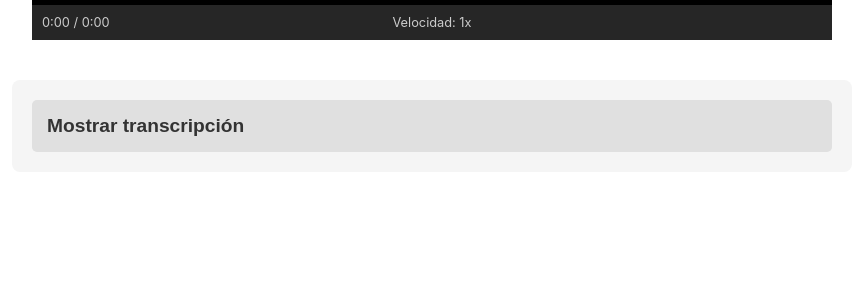
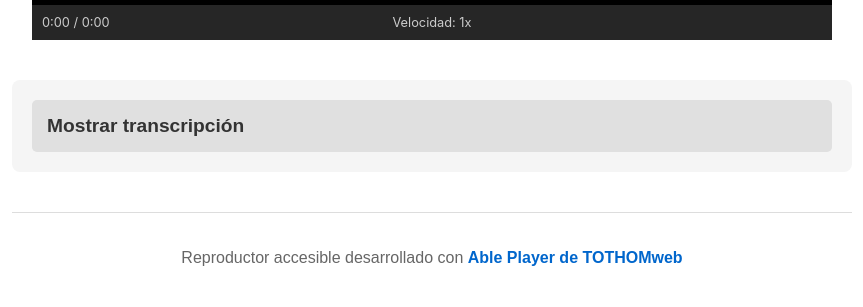
Before and after one commit to jmortizsilva/Reproductor-de-video-Master, a plain HTML site: page index.html in a window 1280 px wide. Shown: the part 354-661 px from the top of the page, without its empty margins (208-1071 px from the left). Drawn offline with nearby package versions, Linux system fonts and the light colour scheme; no server answers.

Commit message:
Agregar créditos a TOTHOMweb en el footer

```diff
--- a/index.html
+++ b/index.html
@@ -124,6 +124,11 @@
         </details>
     </section>
 
+    <!-- Créditos -->
+    <footer style="max-width: 800px; margin: 40px auto 20px; padding: 20px; text-align: center; color: #666; border-top: 1px solid #ddd;">
+        <p>Reproductor accesible desarrollado con <a href="https://ableplayer.tothomweb.dev/pages/implementacio-hc.html" target="_blank" rel="noopener noreferrer" style="color: #0066cc; text-decoration: none; font-weight: bold;">Able Player de TOTHOMweb</a></p>
+    </footer>
+
     <!-- JavaScript - Able Player (local) -->
     <script src="build/ableplayer.min.js"></script>
 
```
